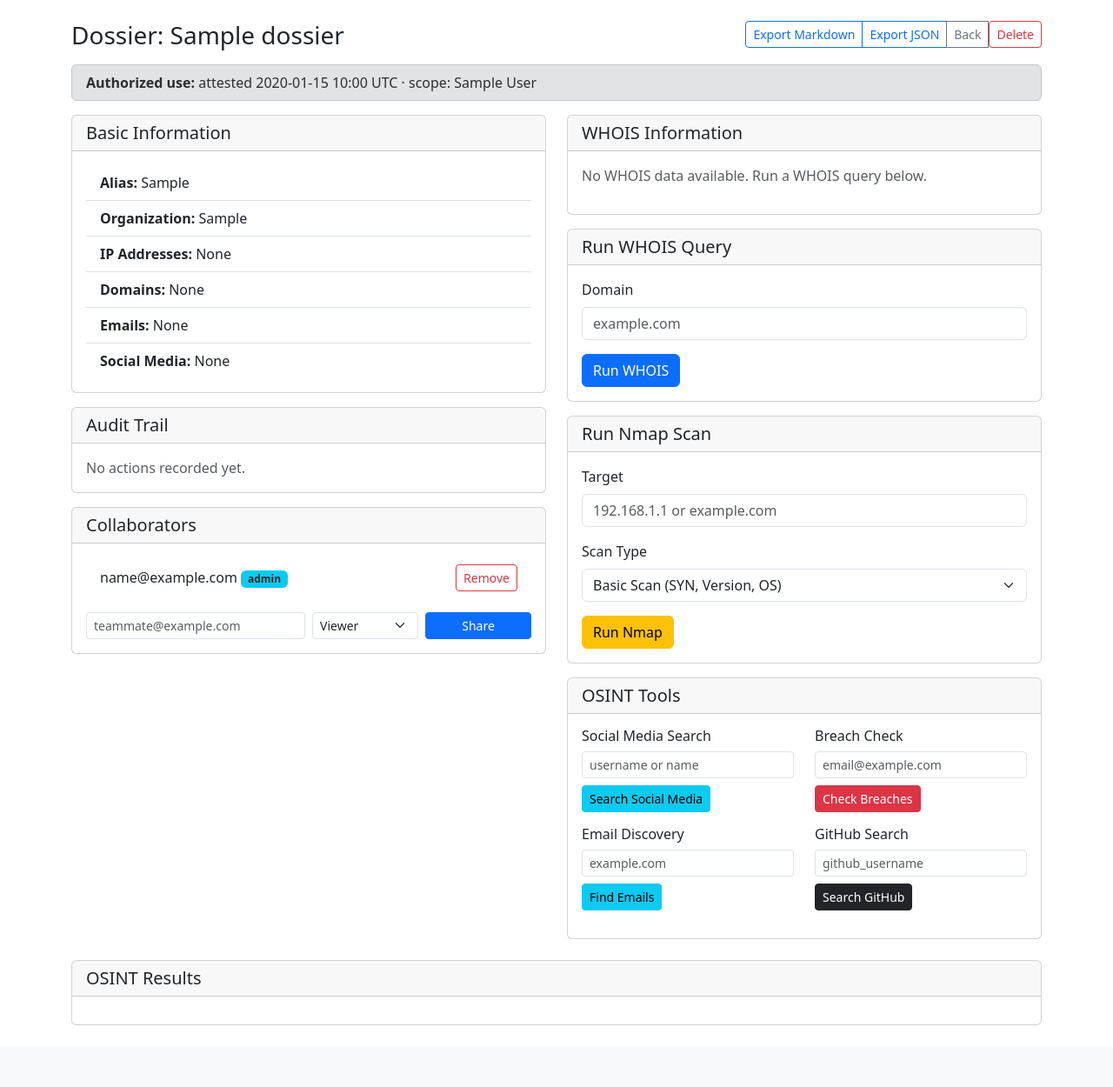
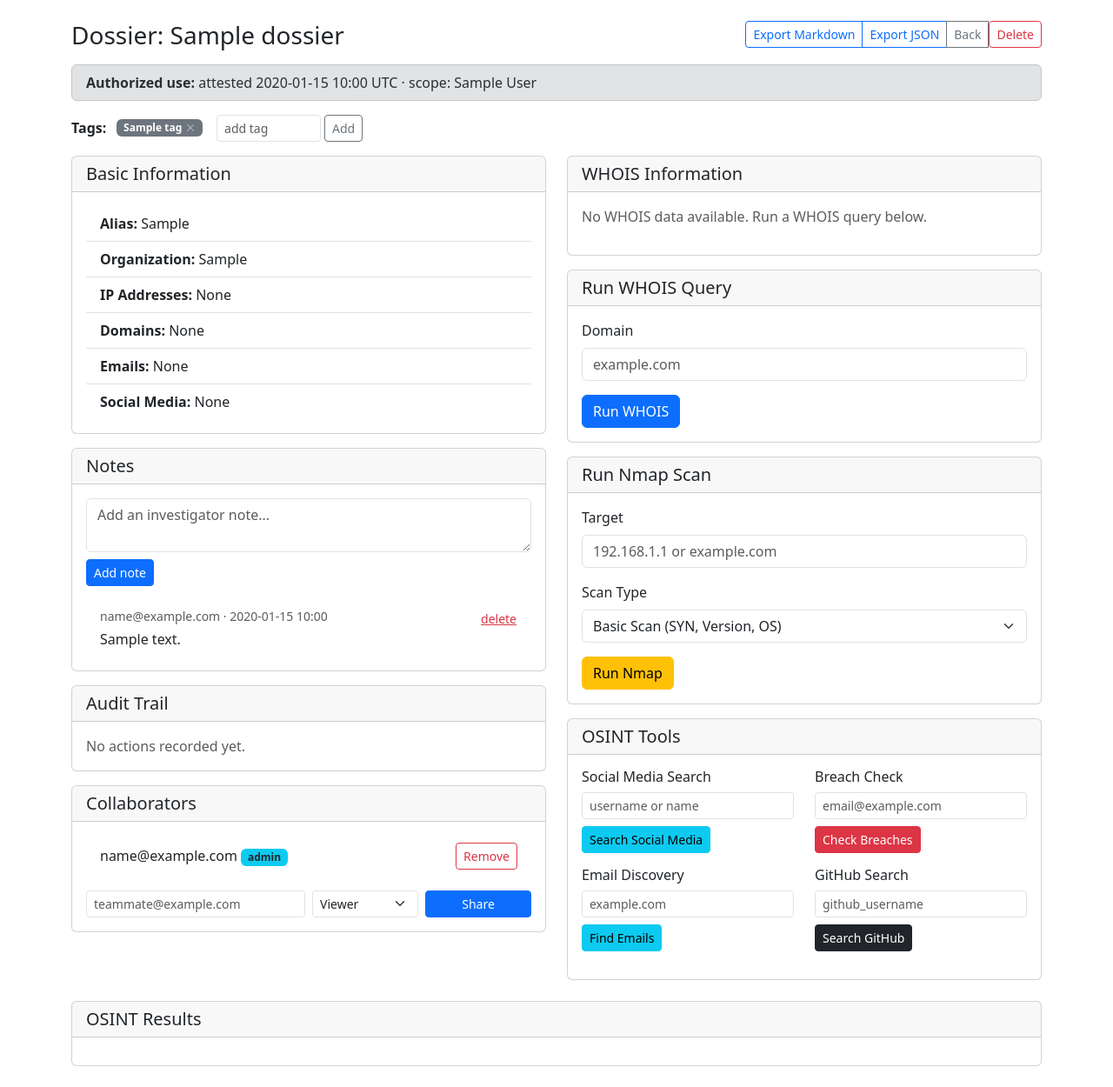
Before and after one commit to SolomonSmith-dev/DossierForge, a Flask app: page /dossier/1 in a window 1280 px wide. Shown: the part 56-1306 px from the top of the page at 87% size. Before the commit the page ends 1235 px from the top, so only its background shows below. Run offline with Flask 3, Linux system fonts and the light colour scheme; a user stored in the database is signed in; tables that the repository leaves empty hold one stand-in row (values such as "Sample post").

Commit message:
Add investigator notes, tags, and dashboard search (notes/tags in export)
Co-authored-by: Solomon Smith <SolomonSmith-dev@users.noreply.github.com>

```diff
--- a/app.py
+++ b/app.py
@@ -28,7 +28,7 @@ from flask_login import (
     logout_user,
 )
 
-from models import AuditLog, Dossier, DossierShare, User, db
+from models import AuditLog, Dossier, DossierShare, Note, Tag, User, db
 from modules.export import render_json, render_markdown
 from modules.nmap import get_nmap_summary, get_open_ports, run_nmap_scan
 from modules.osint import (
@@ -151,6 +151,15 @@ def _build_report(dossier, target_dir):
         "authorization_scope": dossier.authorization_scope,
         "attested_at": dossier.attested_at.isoformat(),
         "created_at": dossier.created_at.isoformat(),
+        "tags": [t.name for t in dossier.tags],
+        "notes": [
+            {
+                "author": n.author.email,
+                "body": n.body,
+                "at": n.created_at.isoformat(),
+            }
+            for n in dossier.notes
+        ],
         "assets": lists,
         "whois": get_whois_summary(target_dir),
         "nmap": get_nmap_summary(target_dir),
@@ -240,20 +249,36 @@ def register_routes(app):
     @app.route("/")
     @login_required
     def index():
-        dossiers = (
-            db.session.query(Dossier)
+        query = (request.args.get("q") or "").strip()
+
+        def matches(dossier):
+            if not query:
+                return True
+            q = query.lower()
+            haystack = [dossier.name or "", dossier.organization or ""]
+            haystack += [t.name for t in dossier.tags]
+            return any(q in value.lower() for value in haystack)
+
+        dossiers = [
+            d
+            for d in db.session.query(Dossier)
             .filter_by(owner_id=current_user.id)
             .order_by(Dossier.created_at.desc())
             .all()
-        )
-        shared = (
-            db.session.query(Dossier, DossierShare.role)
+            if matches(d)
+        ]
+        shared = [
+            (d, role)
+            for d, role in db.session.query(Dossier, DossierShare.role)
             .join(DossierShare, DossierShare.dossier_id == Dossier.id)
             .filter(DossierShare.user_id == current_user.id)
             .order_by(Dossier.created_at.desc())
             .all()
+            if matches(d)
+        ]
+        return render_template(
+            "index.html", dossiers=dossiers, shared=shared, query=query
         )
-        return render_template("index.html", dossiers=dossiers, shared=shared)
 
     @app.route("/dossier/new", methods=["GET", "POST"])
     @login_required
@@ -308,6 +333,8 @@ def register_routes(app):
             role=role,
             can_edit=role in ("owner", "editor"),
             collaborators=dossier.shares if role == "owner" else None,
+            notes=dossier.notes,
+            tags=dossier.tags,
             whois_summary=get_whois_summary(target_dir),
             nmap_summary=get_nmap_summary(target_dir),
             open_ports=get_open_ports(target_dir),
@@ -398,6 +425,74 @@ def register_routes(app):
         db.session.commit()
         _audit("unshare_dossier", dossier_id=dossier.id, detail=email)
         flash(f"Removed {email}", "success")
+        return redirect(url_for("dossier_overview", dossier_id=dossier.id))
+
+    # --------------------------------------------------------- notes & tags
+    @app.route("/dossier/<int:dossier_id>/notes", methods=["POST"])
+    @login_required
+    def add_note(dossier_id):
+        dossier, _role = _get_dossier_access(dossier_id, "edit")
+        body = (request.form.get("body") or "").strip()
+        if not body:
+            flash("Note cannot be empty", "error")
+            return redirect(url_for("dossier_overview", dossier_id=dossier.id))
+        db.session.add(
+            Note(dossier_id=dossier.id, author_id=current_user.id, body=body)
+        )
+        db.session.commit()
+        _audit("add_note", dossier_id=dossier.id, detail=body[:80])
+        flash("Note added", "success")
+        return redirect(url_for("dossier_overview", dossier_id=dossier.id))
+
+    @app.route("/dossier/<int:dossier_id>/notes/<int:note_id>/delete", methods=["POST"])
+    @login_required
+    def delete_note(dossier_id, note_id):
+        dossier, role = _get_dossier_access(dossier_id, "edit")
+        note = db.session.get(Note, note_id)
+        if note is None or note.dossier_id != dossier.id:
+            abort(404)
+        # Owners can remove any note; editors can remove only their own.
+        if role != "owner" and note.author_id != current_user.id:
+            abort(403)
+        db.session.delete(note)
+        db.session.commit()
+        _audit("delete_note", dossier_id=dossier.id)
+        flash("Note deleted", "success")
+        return redirect(url_for("dossier_overview", dossier_id=dossier.id))
+
+    @app.route("/dossier/<int:dossier_id>/tags", methods=["POST"])
+    @login_required
+    def add_tag(dossier_id):
+        dossier, _role = _get_dossier_access(dossier_id, "edit")
+        name = (request.form.get("name") or "").strip().lower()
+        if not name:
+            flash("Tag cannot be empty", "error")
+            return redirect(url_for("dossier_overview", dossier_id=dossier.id))
+        name = name[:64]
+        exists = (
+            db.session.query(Tag).filter_by(dossier_id=dossier.id, name=name).first()
+        )
+        if exists:
+            flash(f"Tag '{name}' already exists", "error")
+        else:
+            db.session.add(Tag(dossier_id=dossier.id, name=name))
+            db.session.commit()
+            _audit("add_tag", dossier_id=dossier.id, detail=name)
+            flash(f"Added tag '{name}'", "success")
+        return redirect(url_for("dossier_overview", dossier_id=dossier.id))
+
+    @app.route("/dossier/<int:dossier_id>/tags/<int:tag_id>/delete", methods=["POST"])
+    @login_required
+    def delete_tag(dossier_id, tag_id):
+        dossier, _role = _get_dossier_access(dossier_id, "edit")
+        tag = db.session.get(Tag, tag_id)
+        if tag is None or tag.dossier_id != dossier.id:
+            abort(404)
+        name = tag.name
+        db.session.delete(tag)
+        db.session.commit()
+        _audit("remove_tag", dossier_id=dossier.id, detail=name)
+        flash(f"Removed tag '{name}'", "success")
         return redirect(url_for("dossier_overview", dossier_id=dossier.id))
 
     # ------------------------------------------------------------- modules
--- a/templates/dossier_overview.html
+++ b/templates/dossier_overview.html
@@ -25,6 +25,28 @@
         {% if dossier.authorization_scope %} &middot; scope: {{ dossier.authorization_scope }}{% endif %}
     </div>
 
+    <div class="d-flex flex-wrap align-items-center gap-2 mb-3">
+        <strong class="me-1">Tags:</strong>
+        {% for tag in tags %}
+            <span class="badge bg-secondary d-inline-flex align-items-center">
+                {{ tag.name }}
+                {% if can_edit %}
+                <form method="post" action="{{ url_for('delete_tag', dossier_id=dossier.id, tag_id=tag.id) }}" class="d-inline ms-1">
+                    <button type="submit" class="btn-close btn-close-white" style="font-size:.5rem" aria-label="Remove tag"></button>
+                </form>
+                {% endif %}
+            </span>
+        {% else %}
+            <span class="text-muted">none</span>
+        {% endfor %}
+        {% if can_edit %}
+        <form method="post" action="{{ url_for('add_tag', dossier_id=dossier.id) }}" class="d-inline-flex ms-2">
+            <input type="text" class="form-control form-control-sm" name="name" placeholder="add tag" style="width:120px">
+            <button type="submit" class="btn btn-outline-secondary btn-sm ms-1">Add</button>
+        </form>
+        {% endif %}
+    </div>
+
     <div class="row">
         <div class="col-md-6">
             <div class="card mb-3">
@@ -38,6 +60,37 @@
                         <li class="list-group-item"><strong>Emails:</strong> {{ overview.emails|join(', ') or 'None' }}</li>
                         <li class="list-group-item"><strong>Social Media:</strong> {{ overview.social_media|join(', ') or 'None' }}</li>
                     </ul>
+                </div>
+            </div>
+
+            <div class="card mb-3">
+                <div class="card-header"><h5 class="mb-0">Notes</h5></div>
+                <div class="card-body">
+                    {% if can_edit %}
+                    <form method="post" action="{{ url_for('add_note', dossier_id=dossier.id) }}" class="mb-3">
+                        <textarea class="form-control mb-2" name="body" rows="2" placeholder="Add an investigator note..." required></textarea>
+                        <button type="submit" class="btn btn-primary btn-sm">Add note</button>
+                    </form>
+                    {% endif %}
+                    {% if notes %}
+                        <ul class="list-group list-group-flush">
+                            {% for note in notes %}
+                            <li class="list-group-item">
+                                <div class="d-flex justify-content-between">
+                                    <small class="text-muted">{{ note.author.email }} &middot; {{ note.created_at.strftime('%Y-%m-%d %H:%M') }}</small>
+                                    {% if can_edit and (role == 'owner' or note.author_id == current_user.id) %}
+                                    <form method="post" action="{{ url_for('delete_note', dossier_id=dossier.id, note_id=note.id) }}">
+                                        <button type="submit" class="btn btn-link btn-sm text-danger p-0">delete</button>
+                                    </form>
+                                    {% endif %}
+                                </div>
+                                <div>{{ note.body }}</div>
+                            </li>
+                            {% endfor %}
+                        </ul>
+                    {% else %}
+                        <p class="text-muted mb-0">No notes yet.</p>
+                    {% endif %}
                 </div>
             </div>
 
```
Also changed, not shown: models.py (+47 -0 lines), modules/export.py (+13 -0 lines), templates/index.html (+19 -2 lines), tests/test_routes.py (+48 -1 lines).
